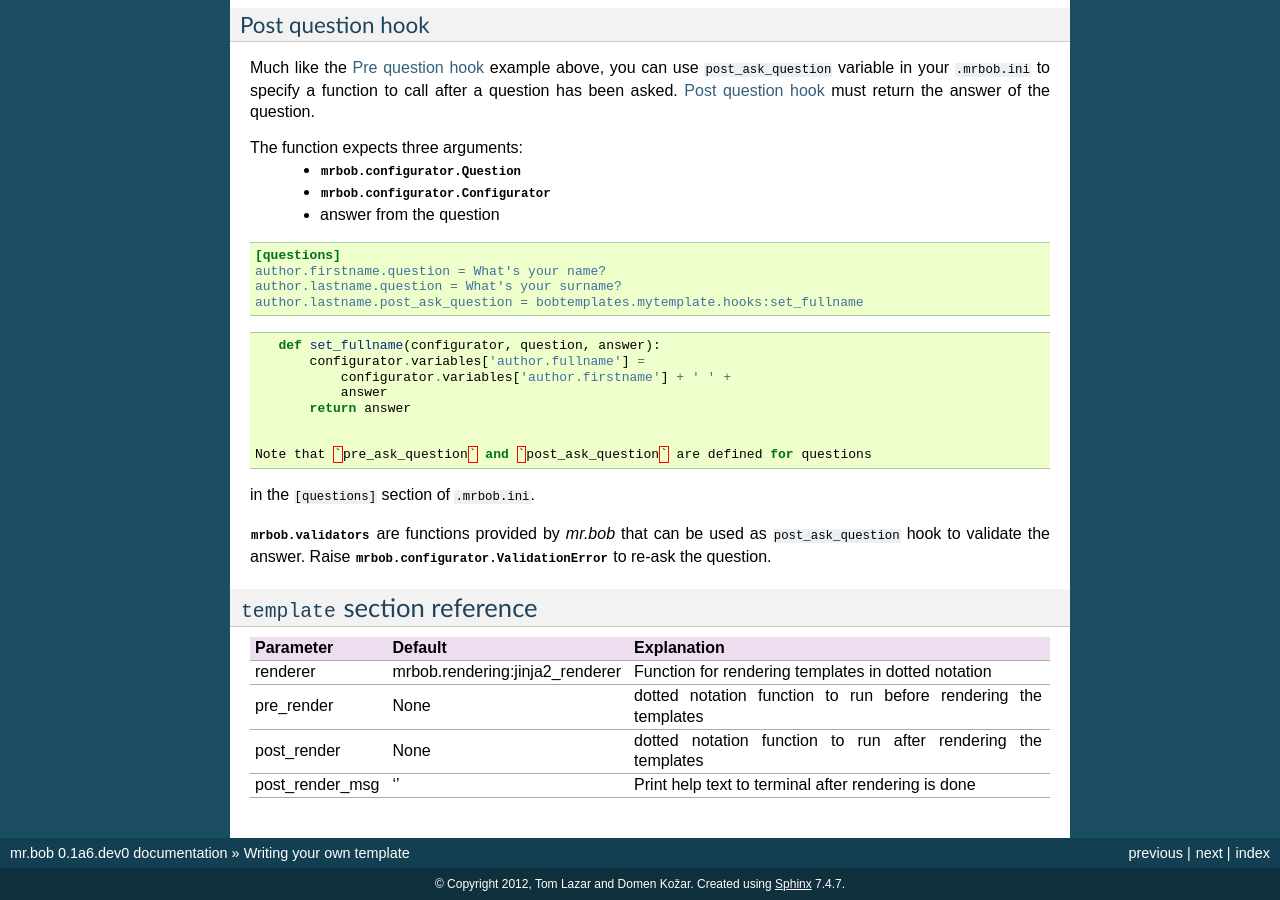
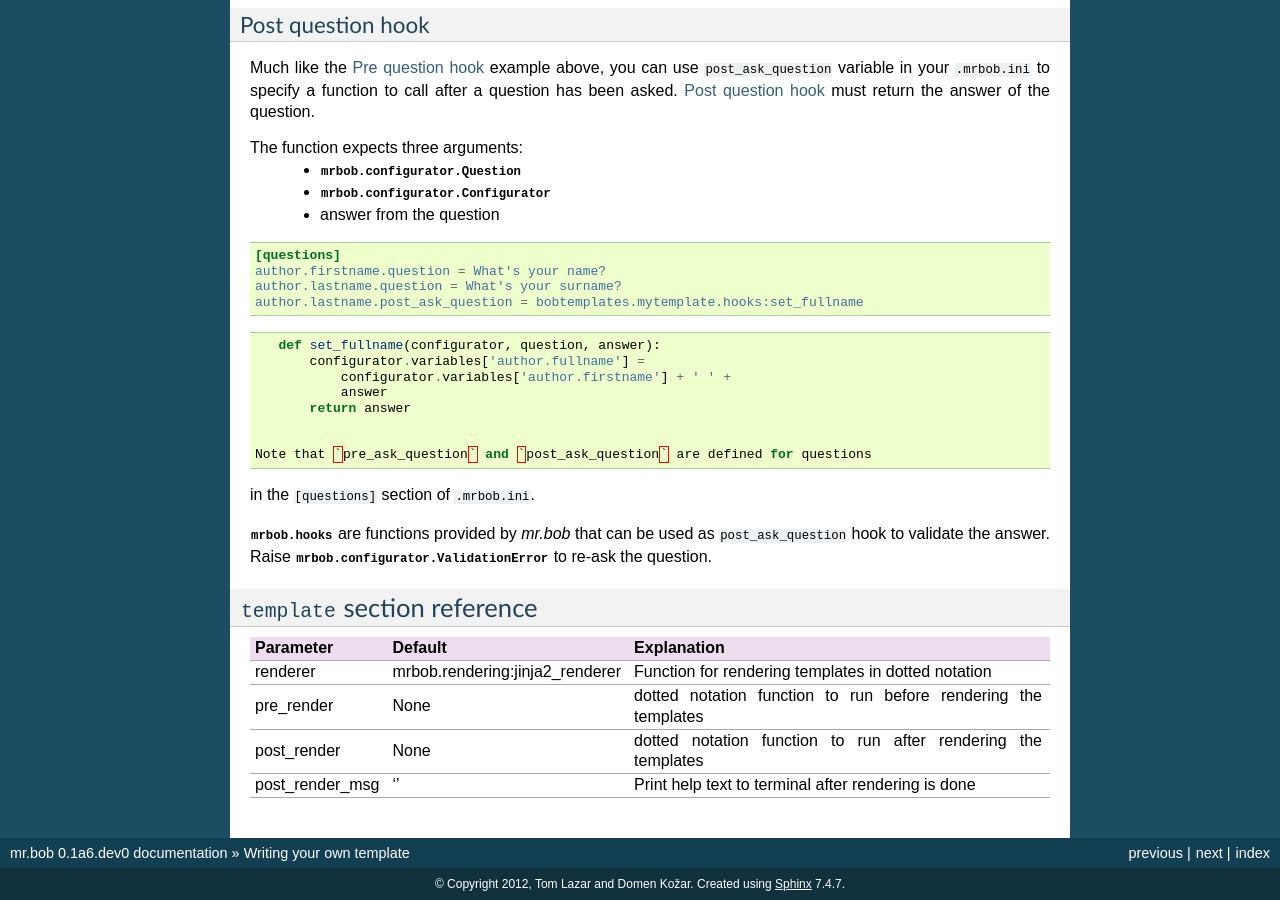
Before and after one commit to collective/mr.bob, a Sphinx documentation site: the page built from docs/source/templateauthor.rst, in a window 1280 px wide and 900 px high, scrolled down 3384 px. Built offline with Sphinx 7.4.7, drawn with Linux system fonts in a browser that asks for light colours.

Commit message:
s/validators/hooks/

```diff
--- a/docs/source/api.rst
+++ b/docs/source/api.rst
@@ -38,9 +38,9 @@
    :show-inheritance:
 
 
-:mod:`mrbob.validators` -- Useful validators for questions
-----------------------------------------------------------
+:mod:`mrbob.hooks` -- Included hooks
+------------------------------------
 
-.. automodule:: mrbob.validators
+.. automodule:: mrbob.hooks
    :members:
    :show-inheritance:
--- a/docs/source/templateauthor.rst
+++ b/docs/source/templateauthor.rst
@@ -247,7 +247,7 @@
  Note that `pre_ask_question` and `post_ask_question` are defined for questions
 in the ``[questions]`` section of ``.mrbob.ini``.
 
-:mod:`mrbob.validators` are functions provided by `mr.bob` that can be used as
+:mod:`mrbob.hooks` are functions provided by `mr.bob` that can be used as
 ``post_ask_question`` hook to validate the answer. Raise
 :exc:`mrbob.configurator.ValidationError` to re-ask the question.
 
```
